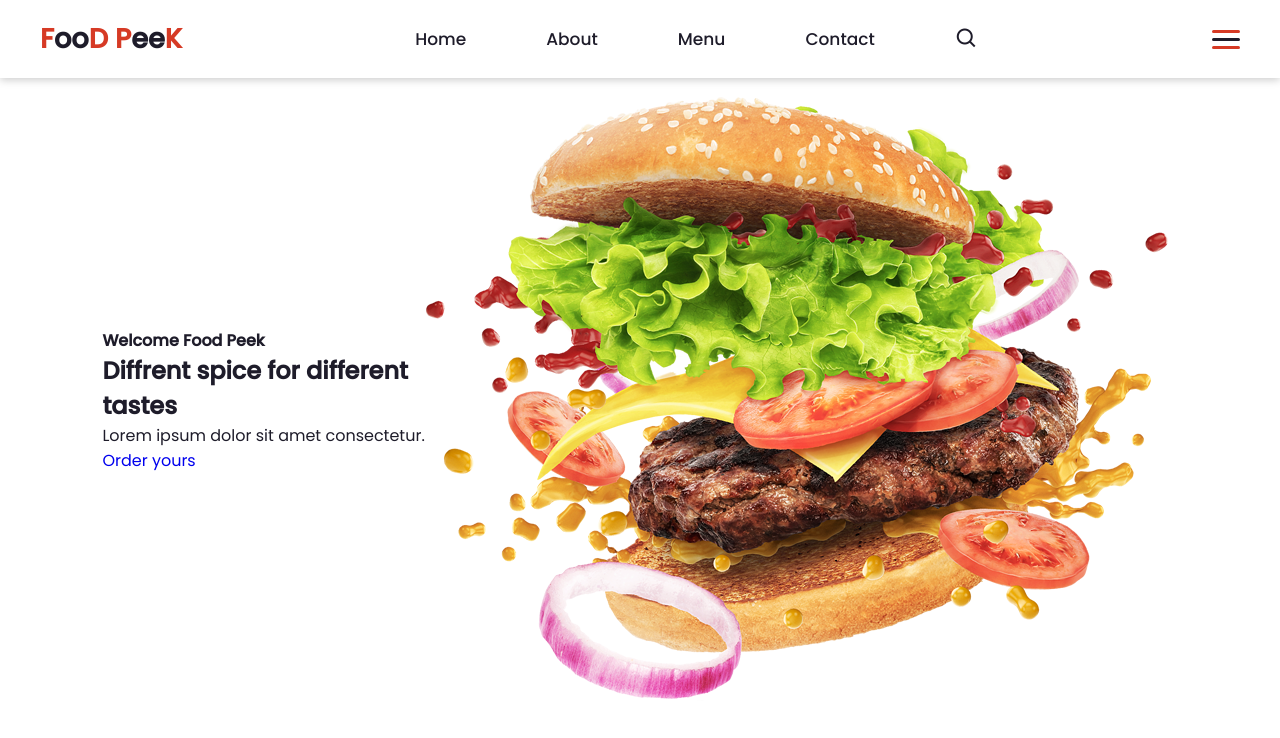
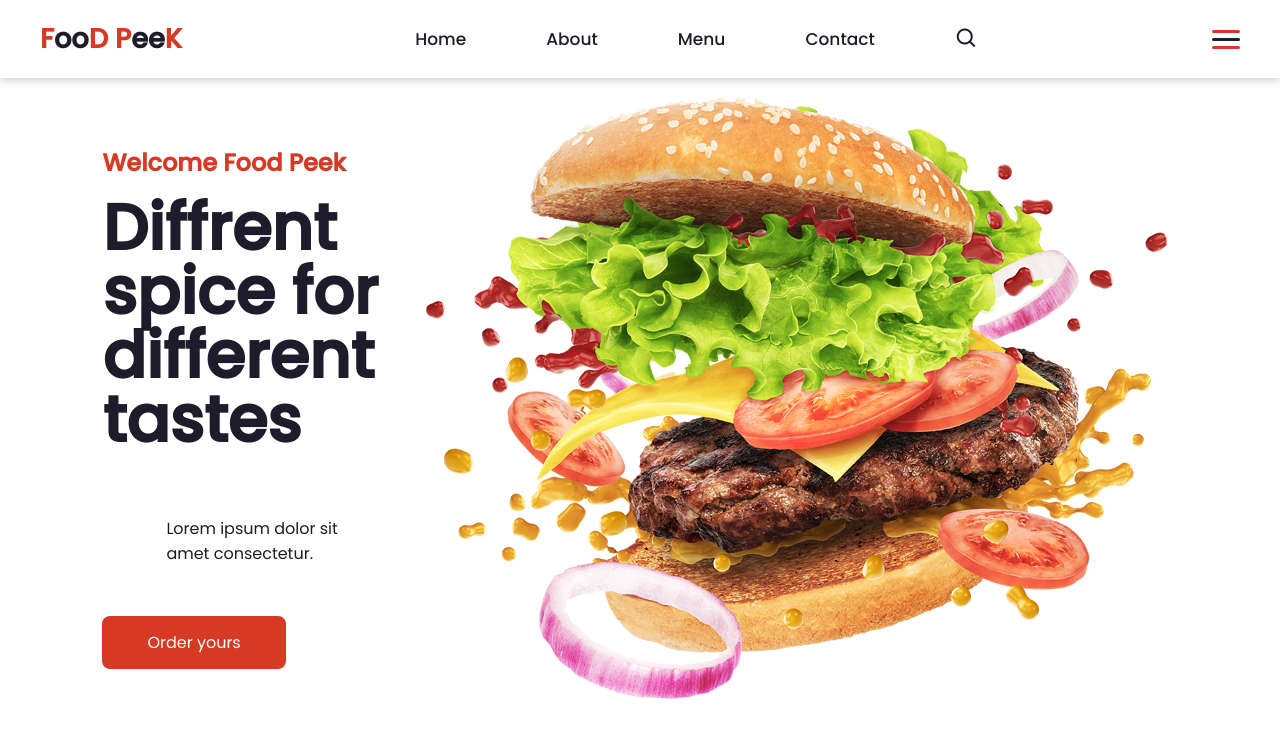
Before and after one commit to ClaudioFritzen/LadingPageAlimentacao, a plain HTML site: page index.html in a window 1280 px wide. Drawn offline with nearby package versions, Linux system fonts and the light colour scheme.

Commit message:
section div1 terminado

```diff
--- a/index.html
+++ b/index.html
@@ -38,11 +38,11 @@
 
     <main>
         <section class="home">
-            <div class="home-tex">
+            <div class="home-text">
                 <h4 class="text-h4"> Welcome Food Peek</h4>
                 <h1 class="text-h1"> Diffrent spice for different tastes</h1>
                 <p> Lorem ipsum dolor sit amet consectetur.</p>
-                <a href="#"> Order yours</a>
+                <a href="#" class="home-btn"> Order yours</a>
             </div>
             <div class="home-img">
                 <img src="img/hamburger.png" alt="hamburger">
--- a/style.css
+++ b/style.css
@@ -13,6 +13,7 @@
     --red: #d63a25;
     --white: #fff;
     --dark: #1e1c2a;
+    --btn: #fc4c35;
 
 }
 
@@ -105,3 +106,26 @@ body {
     color: var(--red);
     margin-bottom: 1rem;
 }
+
+.home-text .text-h1 {
+    font-size: 4rem;
+    margin-bottom: 1rem;
+    line-height: 4rem;
+}
+
+.home-text p {
+    margin: 4rem;
+}
+
+.home-btn {
+    padding: 15px 45px;
+    background: var(--red);
+    color: var(--white);
+    border-radius: 8px;
+    font-size: 500;
+    transition: all 0.5s;
+}
+
+.home-btn:hover {
+    background: var(--btn);
+}
```
